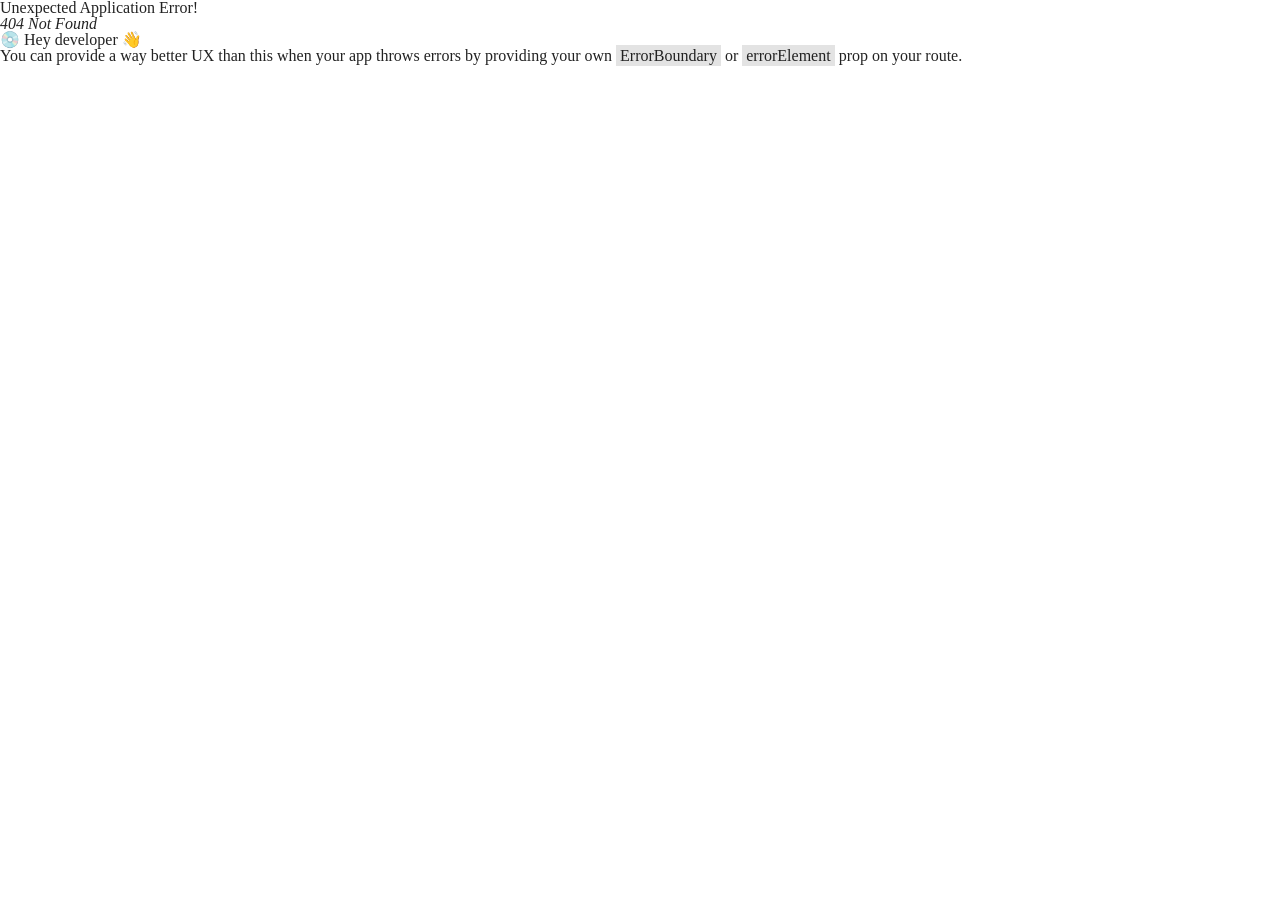
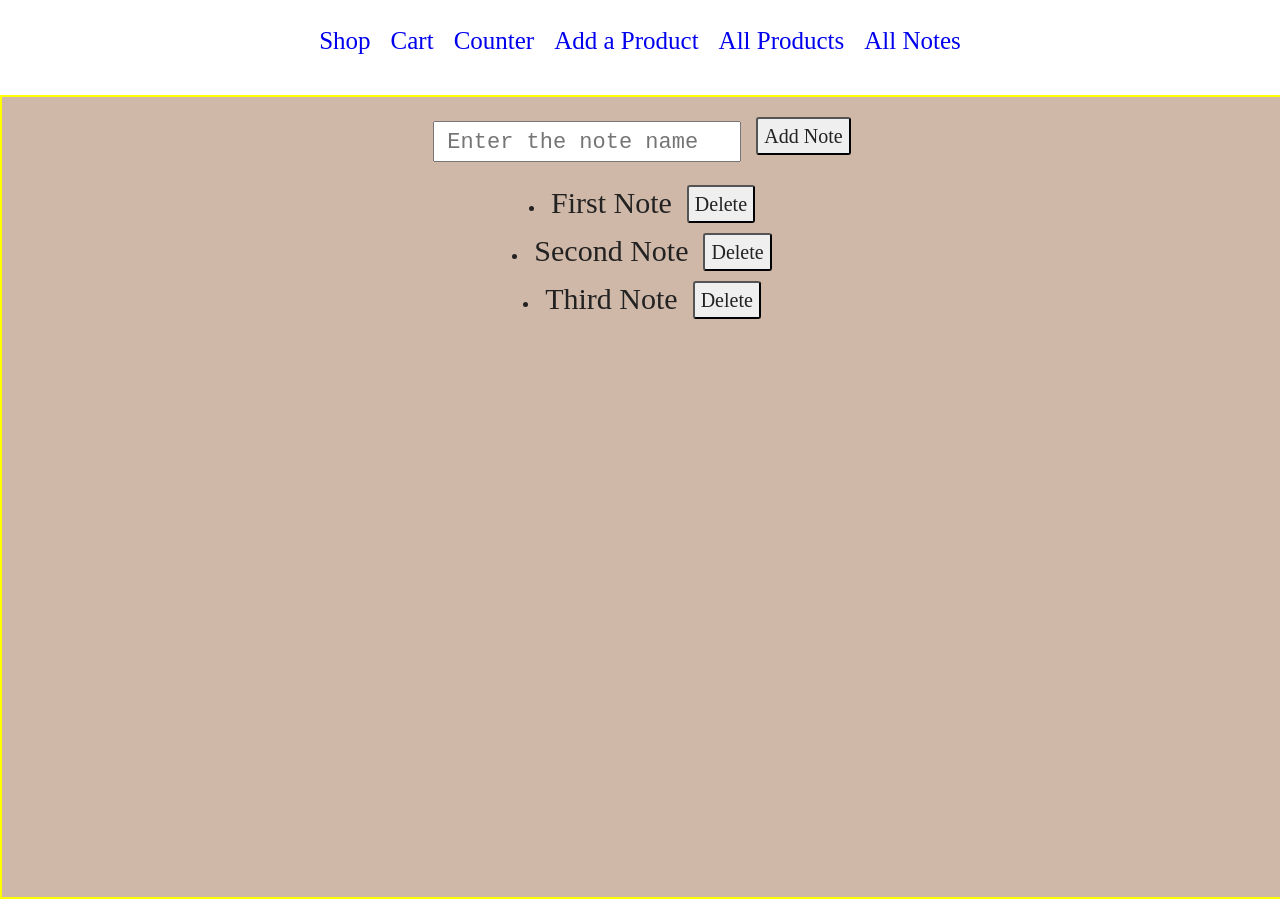
Before and after one commit to moktadir-mirul/Redux-Practice, a React (Vite) app: page /AllNotes in a window 1280 px wide. Before the commit this address had no page. Before the commit the page ends 800 px from the top, so only its background shows below. Built offline with nearby package versions, Linux system fonts and the light colour scheme; data requests are answered from the project's data file.

Commit message:
Multiple endpoints for different pages done.

```diff
--- a/db.json
+++ b/db.json
@@ -46,7 +46,7 @@
       "title": "Second Note"
     },
     {
-      "id": "1721220487490",
+      "id": "1721220487491",
       "title": "Third Note"
     }
   ],
--- a/src/Component/ProductRow.jsx
+++ b/src/Component/ProductRow.jsx
@@ -1,4 +1,4 @@
-import { useRemoveAProductMutation } from "../Store/QueryFeatures/ApiQuery";
+import { useRemoveAProductMutation } from "../Store/QueryFeatures/Endpoints/productEndpoints";;
 
 
 
--- a/src/Nav/Nav.jsx
+++ b/src/Nav/Nav.jsx
@@ -10,6 +10,7 @@ export const Nav= () => {
                 <li><Link to={"/counter"}>Counter</Link></li>
                 <li><Link to={"/AddProducts"}>Add a Product</Link></li>
                 <li><Link to={"/AllProducts"}>All Products</Link></li>
+                <li><Link to={"/AllNotes"}>All Notes</Link></li>
             </ul>
         </div>
     )
--- a/src/Pages/AddProducts.jsx
+++ b/src/Pages/AddProducts.jsx
@@ -1,5 +1,5 @@
 import { useState } from "react";
-import { useCreateAProductMutation } from "../Store/QueryFeatures/ApiQuery";
+import { useCreateAProductMutation } from "../Store/QueryFeatures/Endpoints/productEndpoints";
 
 
 
--- a/src/Pages/AllProducts.jsx
+++ b/src/Pages/AllProducts.jsx
@@ -1,5 +1,5 @@
 import { ProductList } from "../Component/ProductList";
-import { useGetAllProductsQuery } from "../Store/QueryFeatures/ApiQuery";
+import { useGetAllProductsQuery } from "../Store/QueryFeatures/Endpoints/productEndpoints";;
 
 
 
--- a/src/Pages/NoteList.jsx
+++ b/src/Pages/NoteList.jsx
@@ -1,20 +1,46 @@
 import { useState } from "react";
+import { useCreateANoteMutation, useGetAllNotesQuery, useRemoveANoteMutation } from "../Store/QueryFeatures/Endpoints/noteEndpoints";;
+
 
 export const NoteList = () => {
 
     const [noteTitle, setNoteTitle] = useState('');
 
+    const {isFetching, isError, error, data: notes} = useGetAllNotesQuery();
+
+    const [createNote] = useCreateANoteMutation();
+
+    const [removeNote] = useRemoveANoteMutation();
+
+    const submitHandler = (event) => {
+        event.preventDefault();
+        if(noteTitle.trim() === '') return alert('Please enter a note name');
+        const newNote = {title: noteTitle};
+        createNote(newNote);
+        setNoteTitle('')
+    }
+
+    const removeHandler = (NoteID) => {
+        removeNote(NoteID);
+    }
+
+    if (isFetching) {
+        return <h2>Data is Loading......</h2>
+    }
+    if (isError) {
+        return <h2>{error.message}</h2>
+    }
 
     return(
-        <div>
-            <form >
-                <input type="text" value={noteTitle} onChange={(e) => setNoteTitle(e.target.value)}/>
-                <button className="btnC">Add Note</button>
+        <div style={{textAlign: "center", marginTop: '15px', width: '100%', height: '100vh', backgroundColor: "#D0B8A8", border: '2px solid yellow'}}>
+            <form className="formArea" onSubmit={submitHandler} style={{margin: '20px'}}>
+                <input type="text" className="inputField" placeholder='Enter the note name' value={noteTitle} onChange={(e) => setNoteTitle(e.target.value)}/>
+                <button className="btnAll">Add Note</button>
             </form>
             {notes?.map((note) => (
                 <li key={note.id}>
-                    <span>{note.title}</span>
-                    <button className="btnC">Delete</button>
+                    <span style={{fontSize: '30px'}}>{note.title}</span>
+                    <button className="btnAll" onClick={() => removeHandler(note.id)}>Delete</button>
                 </li>
             ))}
         </div>
--- a/src/Pages/Shop.jsx
+++ b/src/Pages/Shop.jsx
@@ -1,5 +1,5 @@
 import { ProductCard } from "../Component/ProductCard";
-import { useGetAllProductsQuery } from "../Store/QueryFeatures/ApiQuery";
+import { useGetAllProductsQuery } from "../Store/QueryFeatures/Endpoints/productEndpoints";;
 
 
 export const Shop = () => {
--- a/src/Router/ShopRouter.jsx
+++ b/src/Router/ShopRouter.jsx
@@ -9,6 +9,7 @@ import { PostLayout } from "../Pages/Outlet";
 import { CounterApp } from "../Pages/CounterApp";
 import { AddProduct } from "../Pages/AddProducts";
 import { AllProducts } from "../Pages/AllProducts";
+import { NoteList } from "../Pages/NoteList";
 
 
 export const ShopRouter = createBrowserRouter([
@@ -19,6 +20,7 @@ export const ShopRouter = createBrowserRouter([
         // {path:"/PostName/:PostDetails", element: <PostDescription />},
         {path:"/counter", element: <CounterApp />},
         {path: "/AddProducts", element: <AddProduct />},
-        {path: "/AllProducts", element: <AllProducts />}
+        {path: "/AllProducts", element: <AllProducts />},
+        {path: "/AllNotes", element: <NoteList />}
     ]}
 ])
--- a/src/Store/QueryFeatures/ApiQuery.js
+++ b/src/Store/QueryFeatures/ApiQuery.js
@@ -8,32 +8,6 @@ export const ShopApi = createApi({
             baseUrl: 'http://localhost:3000/',
         }
     ),
-    tagTypes: ["products"],
-    endpoints: (builder) => ({
-        getAllProducts: builder.query({
-            query: () => 'products',
-            providesTags: ["products"]
-        }),
-        createAProduct: builder.mutation({
-            query: (product) => ({
-                url: 'products',
-                method: "POST",
-                body: product
-            }),
-            invalidatesTags: ["products"],
-        }),
-        removeAProduct: builder.mutation({
-            query: (ID) => ({
-                url: `products/${ID}`,
-                method: "DELETE"
-            }),
-            invalidatesTags: ["products"],
-        })
-    })
-
+    tagTypes: ["products", "notes"],
+    endpoints: () => ({})
 })
-
-
-export const {useGetAllProductsQuery,
-            useCreateAProductMutation,
-            useRemoveAProductMutation} = ShopApi;
--- /dev/null
+++ b/src/Store/QueryFeatures/Endpoints/noteEndpoints.js
@@ -0,0 +1,28 @@
+import { ShopApi } from "../ApiQuery";
+
+
+export const noteApi = ShopApi.injectEndpoints({
+                endpoints: (builder) => ({
+                    getAllNotes: builder.query({
+                        query: () => "notes",
+                        providesTags: ["notes"]
+                    }),
+                    createANote: builder.mutation({
+                        query: (note) => ({
+                            url: "notes",
+                            method: "POST",
+                            body: note
+                        }),
+                        invalidatesTags: ["notes"]
+                    }),
+                    removeANote: builder.mutation({
+                        query: (NID) => ({
+                            url: `notes/${NID}`,
+                            method: "DELETE"
+                        }),
+                        invalidatesTags: ["notes"]
+                    })
+                })
+            })
+
+export const {useGetAllNotesQuery, useCreateANoteMutation, useRemoveANoteMutation} = noteApi
--- /dev/null
+++ b/src/Store/QueryFeatures/Endpoints/productEndpoints.js
@@ -0,0 +1,29 @@
+import { ShopApi } from "../ApiQuery";
+
+
+
+export const productApi = ShopApi.injectEndpoints({
+            endpoints: (builder) => ({
+                getAllProducts: builder.query({
+                    query: () => 'products',
+                    providesTags: ["products"]
+                }),
+                createAProduct: builder.mutation({
+                    query: (product) => ({
+                        url: 'products',
+                        method: "POST",
+                        body: product
+                    }),
+                    invalidatesTags: ["products"],
+                }),
+                removeAProduct: builder.mutation({
+                    query: (ID) => ({
+                        url: `products/${ID}`,
+                        method: "DELETE"
+                    }),
+                    invalidatesTags: ["products"],
+                })
+            })
+        })
+
+        export const {useGetAllProductsQuery, useCreateAProductMutation, useRemoveAProductMutation} = productApi
--- a/src/index.css
+++ b/src/index.css
@@ -953,3 +953,53 @@ textarea {
   background: hsla(144, 27%, 54%, 0.694);
   color: white;
 }
+.btnAll {
+  margin-left: 15px;
+  margin-bottom: 10px;
+  border-radius: 3px;
+  height: 38px;
+  font-family: "Domine", serif;
+  font-size: 20px;
+}
+.btnAll:hover {
+  background-color: chocolate;
+  transition: 0.2s;
+}
+.inputArea {
+  margin-top: 30px;
+  width: 100vw;
+  height: 45px;
+  display: flex;
+  justify-content: space-around;
+  align-items: center;
+}
+.lists {
+  list-style: none;
+  width: 400px;
+  height: auto;
+  margin: 0 auto;
+  padding: 3px;
+  background-color: azure;
+  border-radius: 3px;
+  margin-bottom: 10px;
+  border-radius: 10px;
+  display: flex;
+  justify-content: space-evenly;
+  align-items: center;
+  font-family: "Domine", serif;
+}
+.btnInput {
+  margin-top: 6px;
+}
+.inputField {
+  width: 300px;
+  height: 35px;
+  font-family: 'Times New Roman', Times, serif;
+  font-size: 20px;
+  text-indent: 10px;
+}
+.inputField::placeholder {
+  font-family: monospace;
+  text-indent: 10px;
+  font-size: 22px;
+}
```
